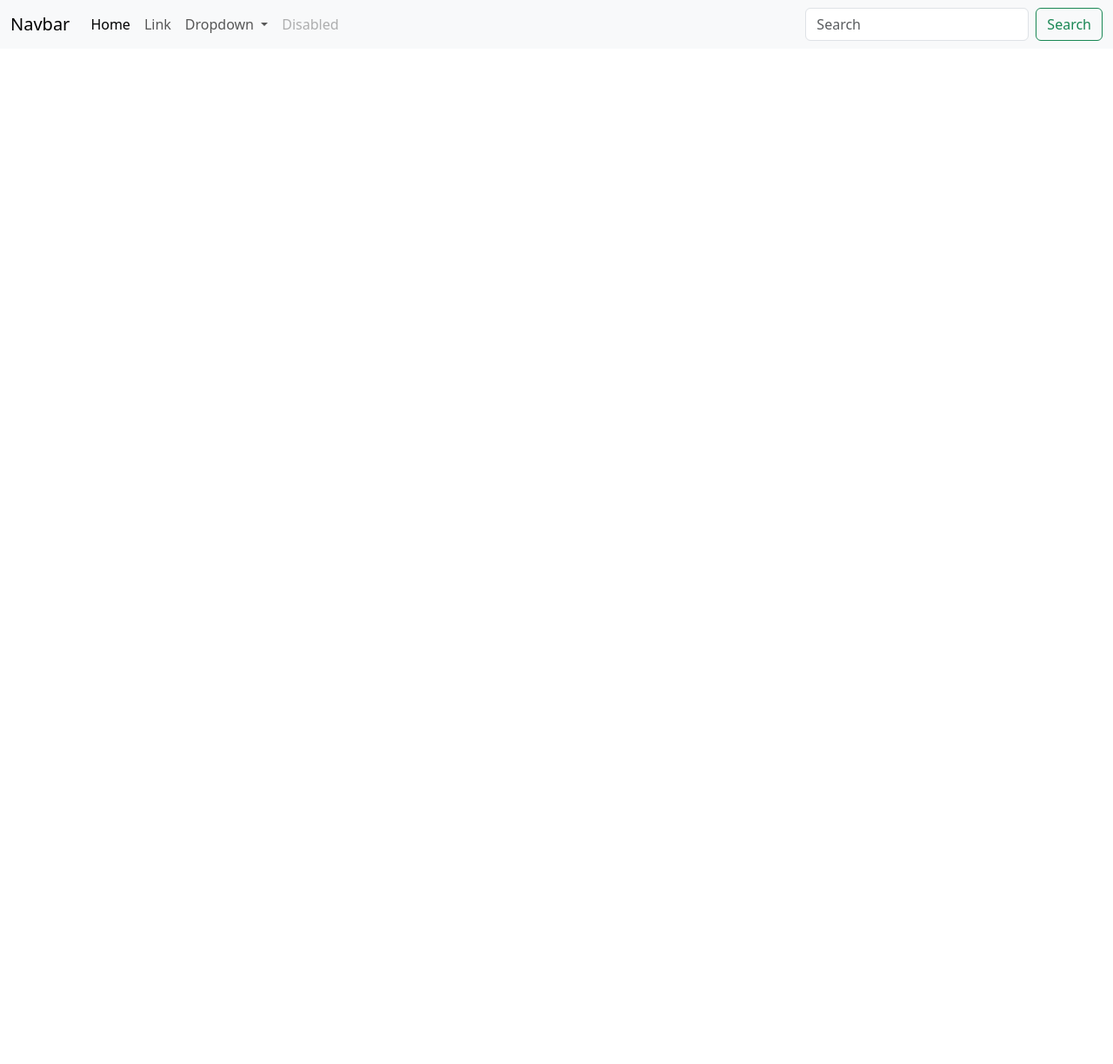
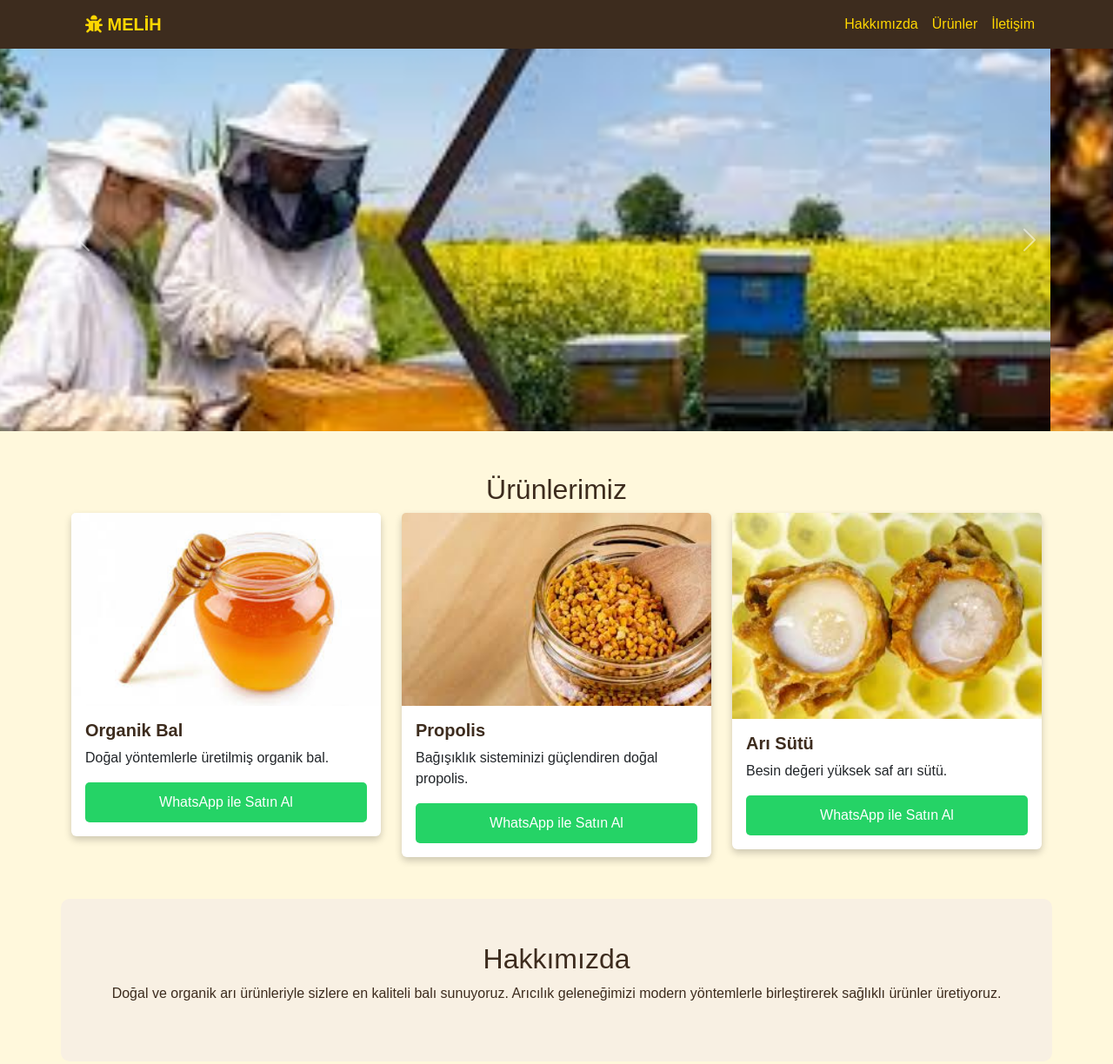
Before and after one commit to melhsysl/Donem-Projesi-Ahmet-Melih-Soysal, a plain HTML site: page index.html in a window 1280 px wide. Shown: the top 1224 px of the page at 87% size. Before the commit the page ends 800 px from the top, so only its background shows below. Drawn offline with nearby package versions, Linux system fonts and the light colour scheme.

Commit message:
sitenin istekeletini oluşturdum

```diff
--- a/index.html
+++ b/index.html
@@ -1,50 +1,112 @@
 <!DOCTYPE html>
-<html lang="en">
+<html lang="tr">
 <head>
     <meta charset="UTF-8">
-    <meta name="viewport" content="width=, initial-scale=1.0">
-    <title>Document</title>
+    <meta name="viewport" content="width=device-width, initial-scale=1.0">
+    <title>Doğal Arı Ürünleri</title>
+    <link rel="stylesheet" href="https://cdn.jsdelivr.net/npm/bootstrap@5.3.0/dist/css/bootstrap.min.css">
+    <link rel="stylesheet" href="style.css">
+    <link rel="stylesheet" href="https://cdnjs.cloudflare.com/ajax/libs/font-awesome/6.7.2/css/all.min.css">
 
-    <link rel="stylesheet" href="https://cdn.jsdelivr.net/npm/bootstrap@5.3.3/dist/css/bootstrap.min.css">
-    <link rel="stylesheet" href="style.css">
-    <link rel="stylesheet" href="https://cdn.jsdelivr.net/npm/bootstrap@5.3.3/dist/js/bootstrap.bundle.min.js">
+
 </head>
 <body>
-    <nav class="navbar navbar-expand-lg bg-body-tertiary">
-        <div class="container-fluid">
-          <a class="navbar-brand" href="#">Navbar</a>
-          <button class="navbar-toggler" type="button" data-bs-toggle="collapse" data-bs-target="#navbarSupportedContent" aria-controls="navbarSupportedContent" aria-expanded="false" aria-label="Toggle navigation">
-            <span class="navbar-toggler-icon"></span>
-          </button>
-          <div class="collapse navbar-collapse" id="navbarSupportedContent">
-            <ul class="navbar-nav me-auto mb-2 mb-lg-0">
-              <li class="nav-item">
-                <a class="nav-link active" aria-current="page" href="#">Home</a>
-              </li>
-              <li class="nav-item">
-                <a class="nav-link" href="#">Link</a>
-              </li>
-              <li class="nav-item dropdown">
-                <a class="nav-link dropdown-toggle" href="#" role="button" data-bs-toggle="dropdown" aria-expanded="false">
-                  Dropdown
-                </a>
-                <ul class="dropdown-menu">
-                  <li><a class="dropdown-item" href="#">Action</a></li>
-                  <li><a class="dropdown-item" href="#">Another action</a></li>
-                  <li><hr class="dropdown-divider"></li>
-                  <li><a class="dropdown-item" href="#">Something else here</a></li>
+
+    <!-- Navbar -->
+    <nav class="navbar navbar-expand-lg">
+        <div class="container">
+
+            <a class="navbar-brand" href="#"><a class="navbar-brand" href="#">
+              <i class="fa-solid fa-bug"></i> MELİH
+          </a>
+          </a>
+            <button class="navbar-toggler" type="button" data-bs-toggle="collapse" data-bs-target="#navbarNav">
+                <span class="navbar-toggler-icon"></span>
+            </button>
+            <div class="collapse navbar-collapse" id="navbarNav">
+                <ul class="navbar-nav ms-auto">
+                    <li class="nav-item"><a class="nav-link" href="#hakkimizda">Hakkımızda</a></li>
+                    <li class="nav-item"><a class="nav-link" href="#urunler">Ürünler</a></li>
+                    <li class="nav-item"><a class="nav-link" href="#iletisim">İletişim</a></li>
                 </ul>
-              </li>
-              <li class="nav-item">
-                <a class="nav-link disabled" aria-disabled="true">Disabled</a>
-              </li>
-            </ul>
-            <form class="d-flex" role="search">
-              <input class="form-control me-2" type="search" placeholder="Search" aria-label="Search">
-              <button class="btn btn-outline-success" type="submit">Search</button>
-            </form>
+            </div>
+        </div>
+    </nav>
+
+    <div id="sliderCarousel" class="carousel slide" data-bs-ride="carousel">
+      <div class="carousel-inner">
+          <div class="carousel-item active">
+              <img src="resimler/arı.jfif" class="d-block w-100" alt="Resim 1">
           </div>
-        </div>
-      </nav>
+          <div class="carousel-item">
+              <img src="resimler/arı2.jfif" class="d-block w-100" alt="Resim 2">
+          </div>
+      </div>
+      <button class="carousel-control-prev" type="button" data-bs-target="#sliderCarousel" data-bs-slide="prev">
+          <span class="carousel-control-prev-icon" aria-hidden="true"></span>
+      </button>
+      <button class="carousel-control-next" type="button" data-bs-target="#sliderCarousel" data-bs-slide="next">
+          <span class="carousel-control-next-icon" aria-hidden="true"></span>
+      </button>
+  </div>
+
+ <!-- Ürünler -->
+ <section id="urunler" class="container my-5">
+  <h2 class="text-center">Ürünlerimiz</h2>
+  <div class="row">
+      <div class="col-md-4">
+          <div class="card">
+              <img src="resimler/bal.jfif" class="card-img-top" alt="Bal">
+              <div class="card-body">
+                  <h5 class="card-title">Organik Bal</h5>
+                  <p class="card-text">Doğal yöntemlerle üretilmiş organik bal.</p>
+                  <a href="https://wa.me/05011525866" class="btn btn-whatsapp">WhatsApp ile Satın Al</a>
+              </div>
+          </div>
+      </div>
+      <div class="col-md-4">
+          <div class="card">
+              <img src="resimler/propolis.jfif" class="card-img-top" alt="Propolis">
+              <div class="card-body">
+                  <h5 class="card-title">Propolis</h5>
+                  <p class="card-text">Bağışıklık sisteminizi güçlendiren doğal propolis.</p>
+                  <a href="https://wa.me/05011525866" class="btn btn-whatsapp">WhatsApp ile Satın Al</a>
+              </div>
+          </div>
+      </div>
+      <div class="col-md-4">
+          <div class="card">
+              <img src="resimler/arısütü.jfif" class="card-img-top" alt="Arı Sütü">
+              <div class="card-body">
+                  <h5 class="card-title">Arı Sütü</h5>
+                  <p class="card-text">Besin değeri yüksek saf arı sütü.</p>
+                  <a href="https://wa.me/05011525866" class="btn btn-whatsapp">WhatsApp ile Satın Al</a>
+              </div>
+          </div>
+      </div>
+  </div>
+</section>
+
+    <!-- Hakkımızda -->
+    <section id="hakkimizda" class="container text-center my-5">
+        <h2>Hakkımızda</h2>
+        <p>Doğal ve organik arı ürünleriyle sizlere en kaliteli balı sunuyoruz. Arıcılık geleneğimizi modern yöntemlerle birleştirerek sağlıklı ürünler üretiyoruz.</p>
+    </section>
+
+
+    <!-- İletişim -->
+    <section id="iletisim" class="container text-center my-5">
+        <h2>İletişim</h2>
+        <p>Bizimle iletişime geçmek için aşağıdaki bilgilerden ulaşabilirsiniz.</p>
+        <p><strong>Telefon:</strong> +90 5011525866</p>
+        <p><strong>Email:</strong> melih@gmail.com</p>
+    </section>
+
+    <!-- Footer -->
+    <footer>
+        <p>&copy; 2025 Doğal Arı Ürünleri. Tüm Hakları Saklıdır.</p>
+    </footer>
+
+    <script src="https://cdn.jsdelivr.net/npm/bootstrap@5.3.0/dist/js/bootstrap.bundle.min.js"></script>
 </body>
 </html>
--- a/style.css
+++ b/style.css
@@ -0,0 +1,91 @@
+/* Genel Stiller */
+html, body {
+    width: 100%;
+    margin: 0;
+    padding: 0;
+    font-family: Arial, sans-serif;
+    background-color: #fff8dc;
+    color: #3d2c1e;
+}
+
+.navbar {
+    background-color: #3d2c1e;
+    position: fixed;
+    top: 0;
+    left: 0;
+    width: 100%;
+    z-index: 1000;
+    transition: top 0.3s;
+}
+
+.navbar-brand {
+    color: #ffd700 !important;
+    font-weight: bold; /* Başlığı kalın yap */
+}
+
+.nav-link {
+    color: #ffd700 !important;
+}
+
+/* Sayfanın içeriği navbar altında kalmaması için */
+body {
+    padding-top: 56px;
+    margin: 0;
+}
+
+/* Slider Stilleri */
+#sliderCarousel {
+    width: 100vw;
+    height: 55vh;
+    overflow: hidden;
+    margin-top: 0;
+}
+
+.carousel-item img {
+    width: 100vw;
+    height: 55vh;
+    object-fit: cover;
+    margin-top: 0;
+}
+
+/* Ürün Kartları */
+.card {
+    border: none;
+    box-shadow: 0 4px 8px rgba(0, 0, 0, 0.2);
+}
+
+.card-title {
+    color: #3d2c1e;
+    font-weight: bold;
+}
+
+.btn-whatsapp {
+    background-color: #25d366;
+    color: white;
+    display: block;
+    text-align: center;
+    padding: 10px;
+    border-radius: 5px;
+    text-decoration: none;
+}
+
+.btn-whatsapp:hover {
+    background-color: #1ebe5d;
+    color: white;
+}
+
+/* Hakkımızda ve İletişim Bölümleri */
+#hakkimizda, #iletisim {
+    background-color: #f8f0e3;
+    padding: 50px 20px;
+    border-radius: 10px;
+    margin-top: 30px;
+}
+
+footer {
+    background-color: #3d2c1e;
+    color: white;
+    padding: 15px 0;
+    text-align: center;
+    margin-top: 30px;
+}
```
Also changed, not shown: resimler/arı.jfif (added), resimler/arı2.jfif (added), resimler/arısütü.jfif (added), resimler/bal.jfif (added), resimler/propolis.jfif (added).
